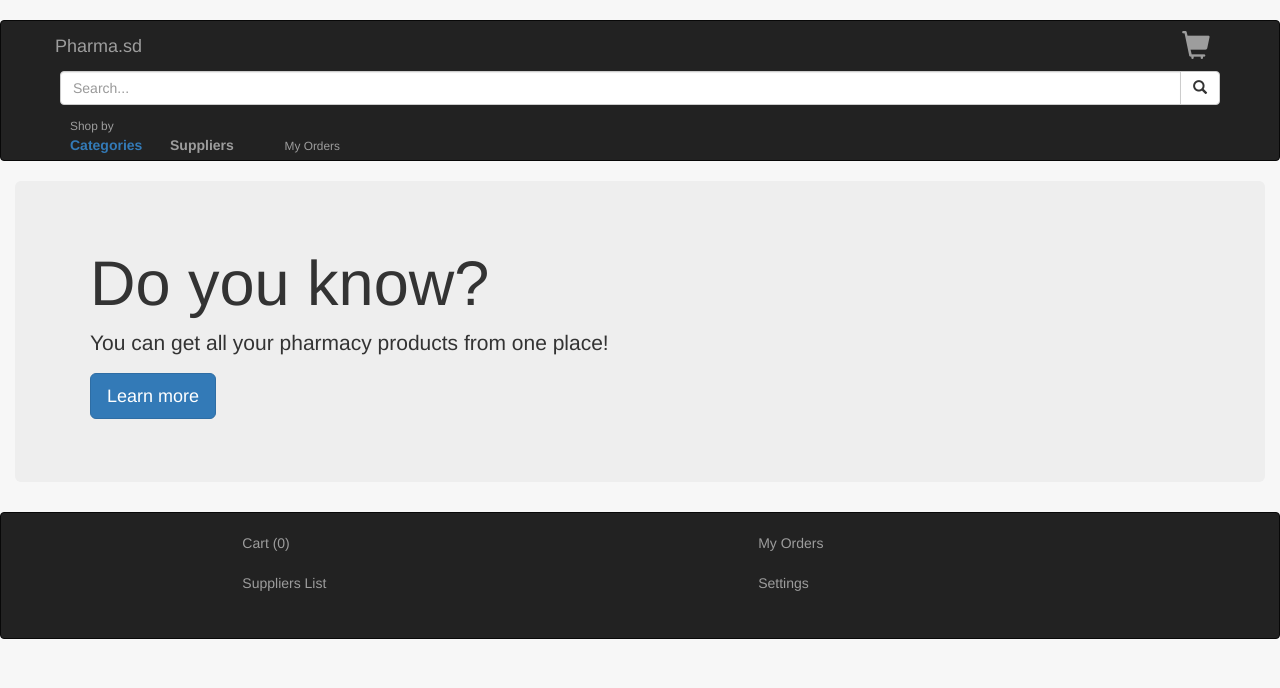
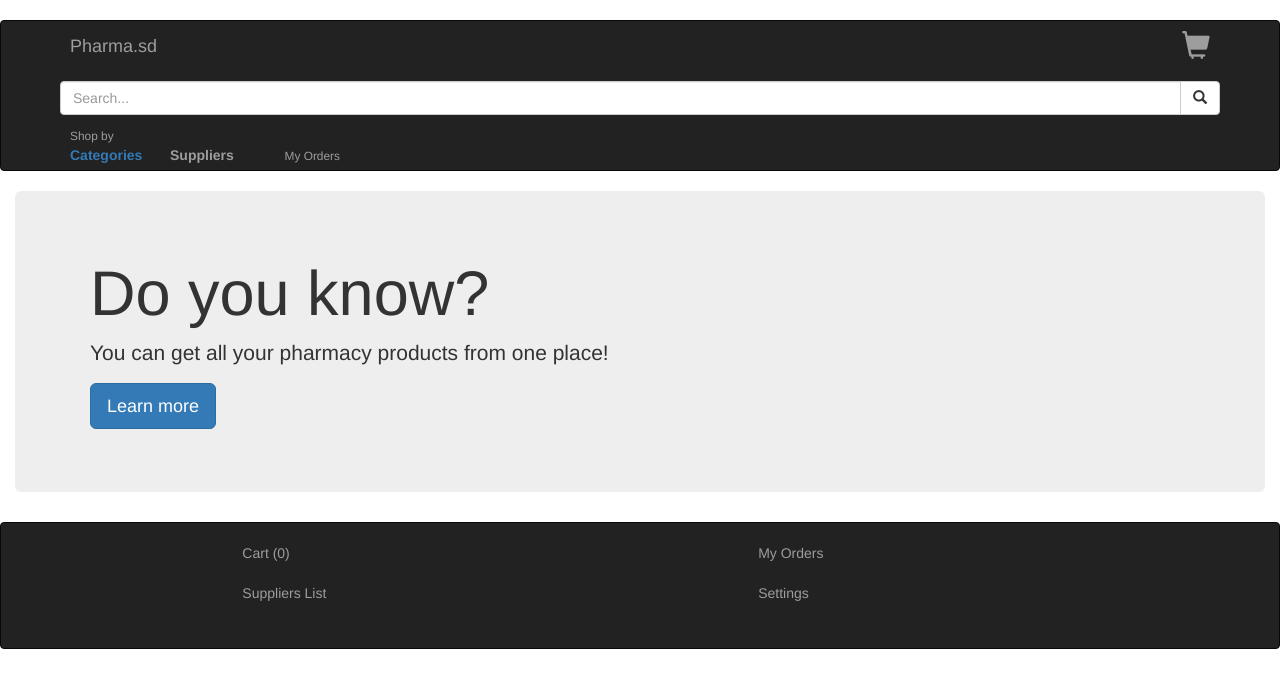
Before and after one commit to ahmedNY/pharma-sd, a plain HTML site: page index.html in a window 1280 px wide. Drawn offline with nearby package versions, Linux system fonts and the light colour scheme.

Commit message:
Update index.html

```diff
--- a/index.html
+++ b/index.html
@@ -1,6 +1,8 @@
 <!DOCTYPE html><html><head><meta charset=utf-8>
   <meta name=viewport content="width=device-width,initial-scale=1,maximum-scale=1,user-scalable=no">
-  <title>Pharma.sd</title><link href=/pharma-sd/static/css/app.15835376ef68841e8af86aa5f886feab.css rel=stylesheet>
+  <title>Pharma.sd</title>
+  <link href=/pharma-sd/static/css/app.15835376ef68841e8af86aa5f886feab.css rel=stylesheet>
+  <link rel="stylesheet" href="https://maxcdn.bootstrapcdn.com/bootstrap/3.3.7/css/bootstrap.min.css" integrity="sha384-BVYiiSIFeK1dGmJRAkycuHAHRg32OmUcww7on3RYdg4Va+PmSTsz/K68vbdEjh4u" crossorigin="anonymous">
   </head><body><div id=app>
   </div><script type=text/javascript src=/pharma-sd/static/js/manifest.e6087b50fc0289eb064d.js></script>
   <script type=text/javascript src=/pharma-sd/static/js/vendor.8a9171279a8ecc806613.js></script>
```
